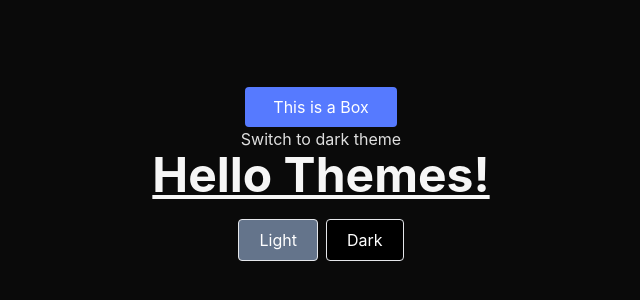
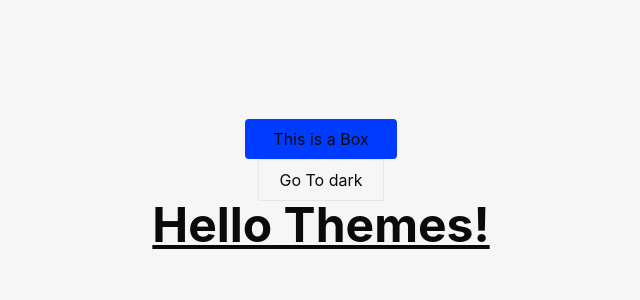
Before and after one commit to WinWinMaw4/ReactThemes, a React (Vite) app: page / in a window 1280 px wide. Shown: the part 216-516 px from the top of the page, without its empty margins (319-959 px from the left). Built offline with nearby package versions, Linux system fonts and the light colour scheme.

Commit message:
normally done

```diff
--- a/src/App.jsx
+++ b/src/App.jsx
@@ -1,25 +1,23 @@
+import { useSelector } from 'react-redux';
 import './App.css'
 import ThemeSwitcher from "./components/ui/ThemeSwitcher"
 
 function App() {
-  // const {theme} = useSelector()
+  const theme = useSelector(state => state.switchTheme.theme);
   return (
     <>
 
-   <div id='App' data-theme="dark" className="min-h-screen flex flex-col justify-center items-center  ">
-   <div className="box px-7 py-2 rounded">
+   <div id='App' data-theme={theme} className="min-h-screen flex flex-col justify-center items-center   ">
+   <div className="box px-7 py-2 rounded  primary-text-color">
      This is a Box
     </div>
 
-    <ThemeSwitcher theme={"light"} />
+    <ThemeSwitcher theme={theme} />
 
-   <h1 className="text-5xl font-bold underline title">
+   <h1 className="text-5xl font-bold underline title primary-text-color">
       Hello Themes!
     </h1>
-    <div className="theme-switch flex space-x-2 p-5">
-      <button type="button" className='px-5 py-2 border rounded bg-slate-500 text-white '>Light</button>
-      <button type="button" className='px-5 py-2 border rounded bg-black text-white'>Dark</button>
-    </div>
+
 
    </div>
 
--- a/src/components/ui/ThemeSwitcher.jsx
+++ b/src/components/ui/ThemeSwitcher.jsx
@@ -6,15 +6,15 @@ const ThemeSwitcher = ({ theme }) => {
     const dispatch = useDispatch()
 
   const toggleTheme = () => {
-    const newTheme = theme === 'dark' ? 'dark' : 'light';
+    const newTheme = theme === 'dark' ? 'light' : 'dark';
     dispatch(setTheme(newTheme))
     console.log(newTheme)
   };
 
 
   return (
-    <button onClick={toggleTheme}>
-      Switch to {theme === 'light' ? 'dark' : 'light'} theme
+    <button onClick={toggleTheme} className='primary-text-color py-2 px-5 border '>
+      Go To {theme === 'dark' ? 'light' : 'dark'}
     </button>
   );
 };
--- a/src/index.css
+++ b/src/index.css
@@ -32,6 +32,10 @@
   --toggle-fg: #00a6ff;
 }
 
+
+.primary-text-color{
+  color:var(--primary-text-color);
+}
 /*
 @media (prefers-color-scheme: light) {
   :root {
```
